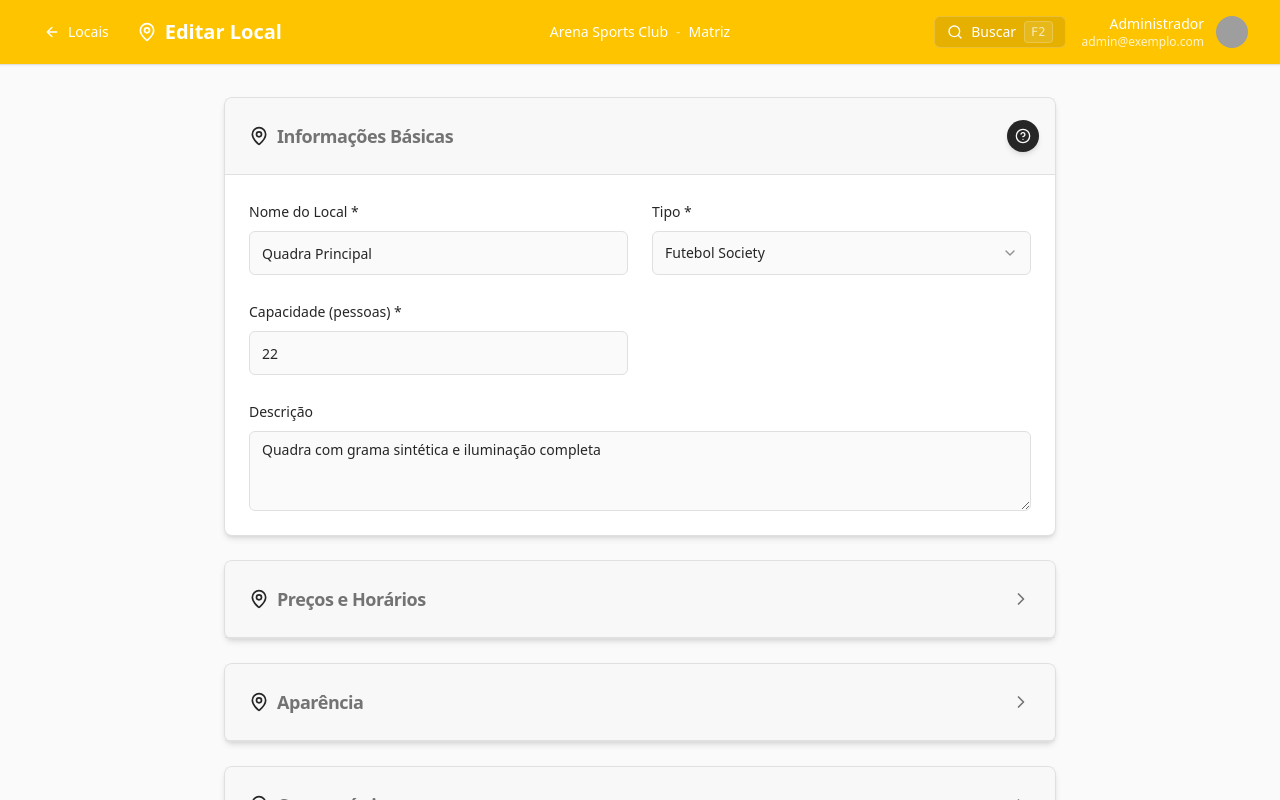
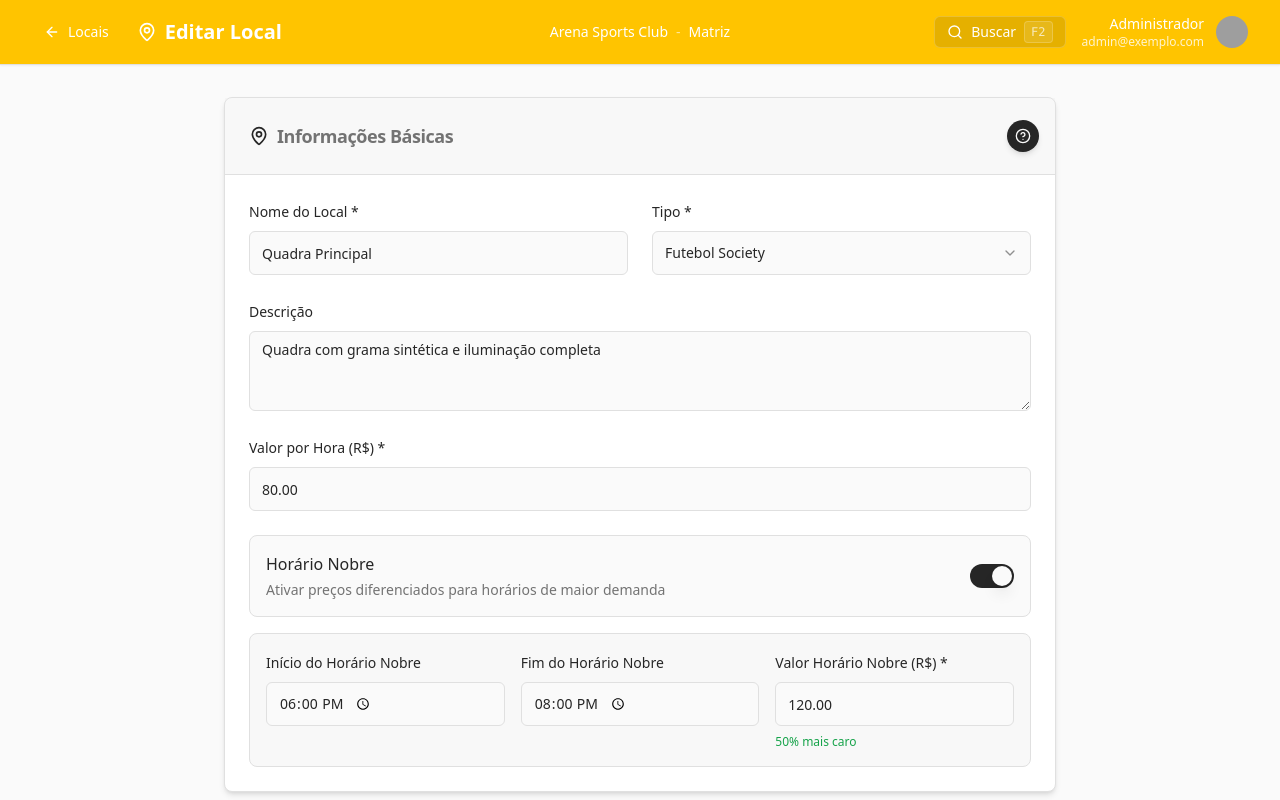
Before and after one commit to GuilhermePeritto/campo-e-gole, a React (Vite) app: page /eventos/locais/1/editar in a window 1280 px wide. Shown: the top 800 px of the page. Built offline with nearby package versions, Linux system fonts and the light colour scheme; grey boxes are pictures that could not be loaded.

Commit message:
Fix: Remove pricing and capacity fields from Local component

```diff
--- a/src/pages/eventos/locais/Local.tsx
+++ b/src/pages/eventos/locais/Local.tsx
@@ -60,12 +60,6 @@ const Local = () => {
       target: '#name',
       title: 'Nome do Local',
       content: 'Digite o nome do local que será exibido nas reservas.',
-      placement: 'bottom'
-    },
-    {
-      target: '[data-card="precos"]',
-      title: 'Preços e Horários',
-      content: 'Configure os valores e horários especiais do local.',
       placement: 'bottom'
     },
     {
@@ -136,19 +130,6 @@ const Local = () => {
                 </SelectContent>
               </Select>
             </div>
-
-            <div className="space-y-2">
-              <Label htmlFor="capacity">Capacidade (pessoas) *</Label>
-              <Input
-                id="capacity"
-                type="number"
-                value={formData.capacity}
-                onChange={(e) => handleChange('capacity', e.target.value)}
-                placeholder="Ex: 22"
-                required
-                className="h-11"
-              />
-            </div>
           </div>
 
           <div className="space-y-2">
@@ -161,14 +142,6 @@ const Local = () => {
               rows={3}
             />
           </div>
-        </div>
-      )
-    },
-    {
-      id: 'precos',
-      title: 'Preços e Horários',
-      defaultOpen: false,
-      content: (
           <div className="space-y-6">
             <div className="space-y-2">
               <Label htmlFor="hourlyRate">Valor por Hora (R$) *</Label>
@@ -242,43 +215,6 @@ const Local = () => {
               )}
             </div>
           </div>
-      )
-    },
-    {
-      id: 'aparencia',
-      title: 'Aparência',
-      defaultOpen: false,
-      content: (
-        <div className="space-y-3 p-4 bg-muted/30 rounded-lg border">
-          <div className="flex items-center gap-2">
-            <Palette className="h-4 w-4 text-primary" />
-            <Label htmlFor="color" className="text-sm font-medium">Cor de Identificação</Label>
-          </div>
-          <div className="flex items-center gap-4">
-            <div className="flex items-center gap-2">
-              <Input
-                id="color"
-                type="color"
-                value={formData.color}
-                onChange={(e) => handleInputChange('color', e.target.value)}
-                className="w-16 h-10 p-1 rounded-lg border cursor-pointer"
-              />
-              <Input
-                type="text"
-                value={formData.color}
-                onChange={(e) => handleInputChange('color', e.target.value)}
-                placeholder="#10B981"
-                className="font-mono text-sm w-32"
-              />
-            </div>
-            <div
-              className="w-12 h-10 rounded-lg border-2 border-gray-300 shadow-sm"
-              style={{ backgroundColor: formData.color }}
-            />
-          </div>
-          <p className="text-xs text-muted-foreground">
-            A cor será usada para identificar visualmente o local na agenda
-          </p>
         </div>
       )
     },
@@ -311,6 +247,38 @@ const Local = () => {
       title: 'Configurações',
       defaultOpen: false,
       content: (
+        <div className="space-y-6">
+          <div className="space-y-3 p-4 bg-muted/30 rounded-lg border">
+            <div className="flex items-center gap-2">
+              <Palette className="h-4 w-4 text-primary" />
+              <Label htmlFor="color" className="text-sm font-medium">Cor de Identificação</Label>
+            </div>
+            <div className="flex items-center gap-4">
+              <div className="flex items-center gap-2">
+                <Input
+                  id="color"
+                  type="color"
+                  value={formData.color}
+                  onChange={(e) => handleInputChange('color', e.target.value)}
+                  className="w-16 h-10 p-1 rounded-lg border cursor-pointer"
+                />
+                <Input
+                  type="text"
+                  value={formData.color}
+                  onChange={(e) => handleInputChange('color', e.target.value)}
+                  placeholder="#10B981"
+                  className="font-mono text-sm w-32"
+                />
+              </div>
+              <div
+                className="w-12 h-10 rounded-lg border-2 border-gray-300 shadow-sm"
+                style={{ backgroundColor: formData.color }}
+              />
+            </div>
+            <p className="text-xs text-muted-foreground">
+              A cor será usada para identificar visualmente o local na agenda
+            </p>
+          </div>
           <div className="flex items-center gap-3 p-4 border rounded-lg bg-muted/20">
             <Switch
               checked={formData.active}
@@ -320,6 +288,7 @@ const Local = () => {
             <span className="text-sm text-muted-foreground">
               {formData.active ? 'O local estará disponível para reservas' : 'O local não aparecerá na lista de disponíveis'}
             </span>
+          </div>
         </div>
       )
     }
```
Lines whose indentation alone changed are shown as unchanged.
